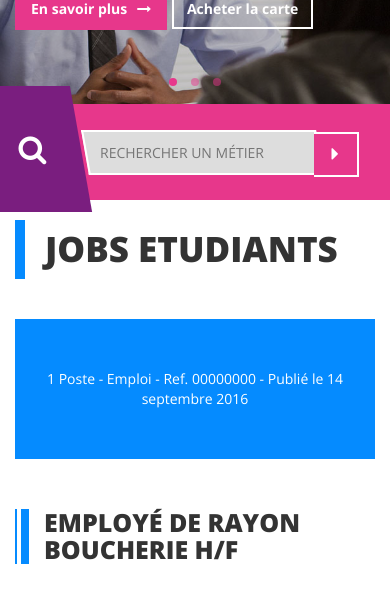
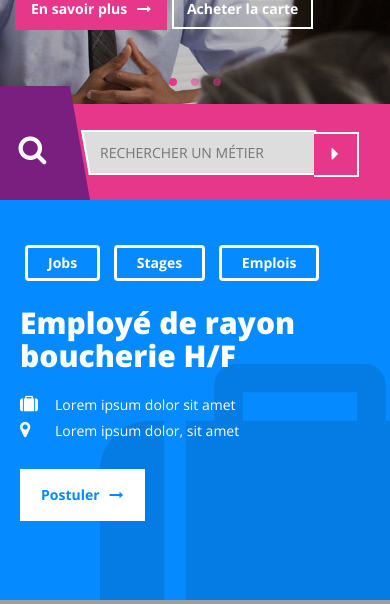
Before and after one commit to slenhtech/elam_html, a PHP site: page /page-job-detail.php in a window 390 px wide. Shown: the part 308-912 px from the top of the page. Run offline with PHP 8.4, Linux system fonts and the light colour scheme; some libraries are stand-ins or nearby versions; grey boxes are pictures that could not be loaded.

Commit message:
Updates: - Page-job-detail: Ajout du haut de page - Page-metier: les block Formations liées et Autres métiers ont échangé leur position - Page-secteur_activite: Ajout du graph pour  "Croissance du secteur" + L'alignement des labels endessous des graphs a été ajusté - Page-secteur_details: Même changements que Page-secteur_activite

```diff
--- a/css/_job-details.scss
+++ b/css/_job-details.scss
@@ -72,17 +72,89 @@
   }
 }
 
-.elam-banner.elam_blue {
+.elam-banner.elam-blue {
   background-color: $elam_blue;
 }
 
-.elam-banner:after {
-  content: '';
-  display: block;
-  width: 100%;
-  height: 100%;
-  position: absolute;
-  left: 0;
-  top: 0;
-  z-index: 0;
+#jumbo-details {
+  overflow: hidden;
+  margin-bottom: 30px;
+
+  .col-sm-6 {
+    padding: 0;
+  }
+  .image {
+    height: 400px;
+    overflow: hidden;
+    background-size: cover;
+  }
+
+  .details {
+    padding: 40px 20px;
+    height: 400px;
+    background-color: $elam_blue;
+    color: #fff;
+    position: relative;
+    z-index: 3;
+
+    .tags {
+      .tag {
+        display: inline-block;
+        padding: 5px 20px;
+        border: solid 3px #fff;
+        margin: 5px;
+        font-weight: $font-weight-bold;
+        border-radius: 4px;
+      }
+    }
+
+    .the-title {
+      font-weight: $font-weight-extra-bold;
+      margin-bottom: 20px;
+    }
+
+    .meta:before {
+      font-family: 'FontAwesome', sans-serif;
+      display: inline-block;
+      width: 15px;
+      margin-right: 20px;
+      font-size: 18px;
+    }
+    .meta.employer:before {
+      content: '\f0f2';
+    }
+
+    .meta.location:before {
+      content: '\f041';
+    }
+
+    .btn.plus {
+      margin-top: 25px;
+      background: #fff;
+    }
+  }
+  .details:after {
+    content: '\f0f2';
+    font-family: 'FontAwesome', sans-serif;
+    color: #000;
+    position: absolute;
+    z-index: -1;
+    font-size: 400px;
+    opacity: 0.1;
+    left: 100px;
+    top: 50px;
+  }
+  .details:before {
+    content: '';
+    display: block;
+    width: 130%;
+    height: 100%;
+    position: absolute;
+    z-index: -1;
+    left: -50px;
+    top: 0;
+    border-left: solid 10px #fff;
+    @include transform(skew(-10deg, 0deg));
+  }
+
 }
--- a/css/_responsive-767px.scss
+++ b/css/_responsive-767px.scss
@@ -159,4 +159,12 @@
       }
     }
   }
+
+  //jumbo details
+  #jumbo-details {
+
+    .details {
+      overflow: hidden;
+    }
+  }
 }
--- a/css/_secteur-activite.scss
+++ b/css/_secteur-activite.scss
@@ -43,6 +43,10 @@
 }
 .chart{
   margin: 30px 0 130px;
+
+  .diagram {
+    height: 70px;
+  }
   .label{
     font-weight: $font-weight-extra-bold;
     color: $grey;
@@ -85,7 +89,7 @@
 }
 
 .envie-de-devenir {
-  padding: 15px 0;
+  padding: 15px;
   background-color: #f8f8f8;
   .the-title {
     font-weight: $font-weight-bold;
@@ -105,6 +109,7 @@
 
   .slide{
     position: relative;
+    display: block;
     overflow: hidden;
     width: calc(100% - 20px);
     margin: 0 auto;
@@ -124,10 +129,10 @@
       z-index: 2;
       text-shadow: 0 1px 3px rgba(#000, 0.4);
       color: #fff;
-      bottom: -50%;
+      top: 40%;
       @include transition(0.4s);
     }
-    .search-icon{
+    /*.search-icon{
       position: absolute;
       left: 45%;
       right: 45%;
@@ -140,15 +145,15 @@
       border-radius: 100%;
       cursor: pointer;
       @include transition(0.4s);
-    }
-    .search-icon:after{
+    }*/
+    /*.search-icon:after{
       content: '\f002';
       font-family: 'FontAwesome', sans-serif;
       display: block;
       position: absolute;
       left: 8px;
       top: 5px;
-    }
+    }*/
   }
   .slide:hover{
     .the-title{
@@ -166,7 +171,6 @@
     position: absolute;
     left: 0;
     top: 0;
-    visibility: hidden;
     z-index: 1;
     @include transition(0.5);
   }
@@ -179,16 +183,12 @@
     width: 20px;
     height: 20px;
     z-index: 2;
-    visibility: hidden;
     border-top: solid 10px #fff;
     border-right: solid 10px #fff;
     box-shadow: 0 5px 5px -2px rgba(#000, 0.4);
   }
   .slide:hover:after{
-    visibility: visible;
-  }
-  .slide:hover:before{
-    visibility: visible;
+    visibility: hidden;
   }
 
   .carousel-controls{
--- a/css/elam-colors.php
+++ b/css/elam-colors.php
@@ -130,5 +130,8 @@
     color: rgb(<?php echo elam_getColor($colorName);?>); }
     .<?php echo $className; ?>.envie-de-devenir .the-title{
     color: rgb(<?php echo elam_getColor($colorName); ?>);}
+    .<?php echo $className; ?>#jumbo-details .details {background-color: rgb(<?php echo elam_getColor($colorName); ?>);}
+    .<?php echo $className; ?>#jumbo-details .details .btn.plus {color: rgb(<?php echo elam_getColor($colorName); ?>); }
+    .<?php echo $className; ?>#jumbo-details .details:before {background-color: rgb(<?php echo elam_getColor($colorName); ?>);}
 
 <?php endforeach;?>
--- a/css/style.css
+++ b/css/style.css
@@ -622,19 +622,96 @@
   background-color: #fff !important;
 }
 
-.elam-banner.elam_blue {
+.elam-banner.elam-blue {
   background-color: #058bff;
 }
 
-.elam-banner:after {
+#jumbo-details {
+  overflow: hidden;
+  margin-bottom: 30px;
+}
+
+#jumbo-details .col-sm-6 {
+  padding: 0;
+}
+
+#jumbo-details .image {
+  height: 400px;
+  overflow: hidden;
+  background-size: cover;
+}
+
+#jumbo-details .details {
+  padding: 40px 20px;
+  height: 400px;
+  background-color: #058bff;
+  color: #fff;
+  position: relative;
+  z-index: 3;
+}
+
+#jumbo-details .details .tags .tag {
+  display: inline-block;
+  padding: 5px 20px;
+  border: solid 3px #fff;
+  margin: 5px;
+  font-weight: 700;
+  border-radius: 4px;
+}
+
+#jumbo-details .details .the-title {
+  font-weight: 800;
+  margin-bottom: 20px;
+}
+
+#jumbo-details .details .meta:before {
+  font-family: 'FontAwesome', sans-serif;
+  display: inline-block;
+  width: 15px;
+  margin-right: 20px;
+  font-size: 18px;
+}
+
+#jumbo-details .details .meta.employer:before {
+  content: '\f0f2';
+}
+
+#jumbo-details .details .meta.location:before {
+  content: '\f041';
+}
+
+#jumbo-details .details .btn.plus {
+  margin-top: 25px;
+  background: #fff;
+}
+
+#jumbo-details .details:after {
+  content: '\f0f2';
+  font-family: 'FontAwesome', sans-serif;
+  color: #000;
+  position: absolute;
+  z-index: -1;
+  font-size: 400px;
+  opacity: 0.1;
+  left: 100px;
+  top: 50px;
+}
+
+#jumbo-details .details:before {
   content: '';
   display: block;
-  width: 100%;
+  width: 130%;
   height: 100%;
   position: absolute;
-  left: 0;
+  z-index: -1;
+  left: -50px;
   top: 0;
-  z-index: 0; }
+  border-left: solid 10px #fff;
+  -webkit-transform: skew(-10deg, 0deg);
+  -moz-transform: skew(-10deg, 0deg);
+  -o-transform: skew(-10deg, 0deg);
+  transform: skew(-10deg, 0deg);
+}
 
 .secteur-activite .text .the-title {
   font-weight: 800;
@@ -1352,7 +1429,13 @@
       font-size: 16px; }
   #description-table .frame img {
     height: auto;
-    width: 100%; } }
+    width: 100%;
+  }
+
+  #jumbo-details .details {
+    overflow: hidden;
+  }
+}
 /********************************
 
  Max-width:  480px
--- a/header.php
+++ b/header.php
@@ -27,6 +27,7 @@
 </head>
 <body>
 
+<?php require_once "inc/functions.php"; ?>
 
 <header>
     <div id="header_head" class="container">
@@ -89,6 +90,7 @@
                         </ul>
                     </li>
                     <li><a href="#">Ressources Pédagogiques</a></li>
+                    <li><a href="#">Blog</a></li>
                 </ul>
             </div>
         </div>
--- /dev/null
+++ b/inc/functions.php
@@ -0,0 +1,15 @@
+<?php
+function opportunite($valeur = 1, $digamname = null)
+{
+    if ($valeur == 1) {
+        $return = isset($digamname) ? 'Faible' : 'Faibles';
+    } elseif ($valeur == 2) {
+        $return = isset($digamname) ? 'Moyenne' : 'Moyennes';
+    } elseif ($valeur == 3) {
+        $return = isset($digamname) ? 'Forte' : 'Fortes';
+    } else {
+        $return = isset($digamname) ? 'Forte' : 'Fortes';
+    }
+
+    return $return;
+}
--- a/page-job-detail.php
+++ b/page-job-detail.php
@@ -18,10 +18,37 @@
          section start
 ============================== -->
 
+<div id="jumbo-details" class="elam-blue">
+    <div class="container-fluid">
+        <div class="row">
+            <div class="col-sm-6 col-sm-push-6">
+                <div class="details elam-blue">
+                    <div class="tags">
+                        <span class="tag">Jobs</span>
+                        <span class="tag">Stages</span>
+                        <span class="tag">Emplois</span>
+                    </div>
+
+                    <h2 class="the-title">Employé de rayon boucherie H/F</h2>
+
+                    <div class="meta employer">Lorem ipsum dolor sit amet</div>
+                    <div class="meta location">Lorem ipsum dolor, sit amet</div>
+
+                    <a href="#" class="btn plus">Postuler</a>
+                </div>
+            </div>
+            <div class="col-sm-6 col-sm-pull-6">
+                <div class="image" style="background-image: url('img/misc/boucherie.jpg')"></div>
+            </div>
+        </div>
+    </div>
+</div>
+
+
 <div class="container elam-blue">
     <h1 class="page-title">Jobs etudiants</h1>
 
-    <div class="elam-banner elam_blue">
+    <div class="elam-banner elam-blue">
         1 Poste - Emploi - Ref. 00000000 - Publié le 14 septembre 2016
     </div>
 
@@ -145,7 +172,7 @@
     </div>
 
 
-    <div class="elam-banner elam_blue">
+    <div class="elam-banner elam-blue">
         <h4 class="the-title">Soyez le premier, juste un clic</h4>
         <a href="#" class="btn plus">Postuler</a>
     </div>
--- a/page-job-liste.php
+++ b/page-job-liste.php
@@ -13,7 +13,7 @@
 
 <?php include_once "inc/search_form.php";?>
 
-<?php $secteurClass = isset($_GET['c']) ? $_GET['c'] :'fonction-pub';?>
+<?php $secteurClass = isset($_GET['c']) ? $_GET['c'] : 'elam-blue'; ?>
 
 <!-- ============================
          section start
@@ -30,14 +30,14 @@
                     <a href="page-job-detail.php" class="row metier">
                         <div class="col-sm-3" data-animate="fadeInUp">
                             <div class="image">
-                                <img src="img/farmer.jpg"image" class="img-responsive"/>
+                                <img src="img/sponsors/2.jpg" class="img-responsive"/>
                             </div>
                         </div>
 
                         <div class="col-sm-9" data-animate="fadeInUp">
                             <div class="details">
                                 <h4 class="the-title">Responsable de plantation</h4>
-                                <span class="the-category">L'agriculture et la pêche</span>
+                                <span class="the-category">Plainfield Precision</span>
                                 <div class="the-description">Lorem ipsum dolor sit amet, consectetur adipisicing elit.</div>
                             </div>
                         </div>
```
Also changed, not shown: other parts of css/style.css (+33 -33 lines), page-metier.php (+5 -5 lines), page-secteurs_activite.php (+17 -23 lines), page-secteurs_details.php (+23 -9 lines), 1 other file.
